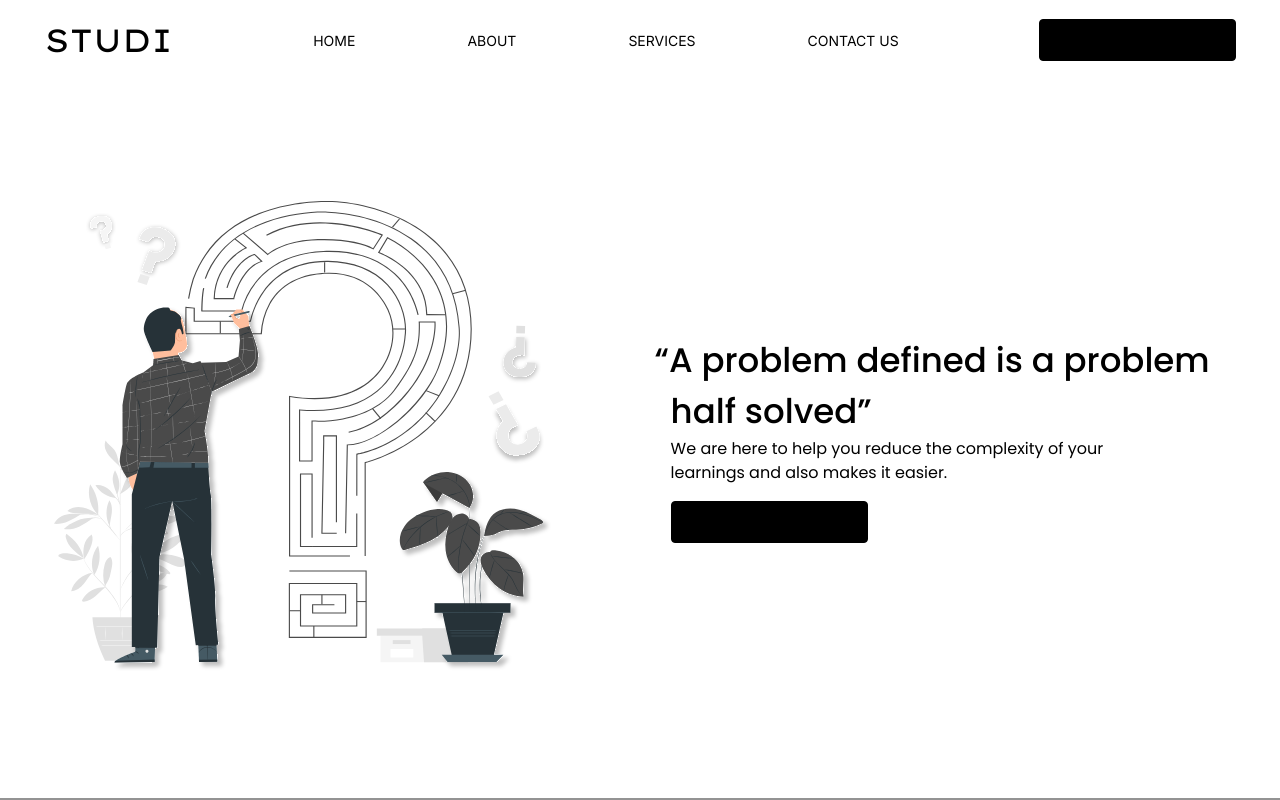
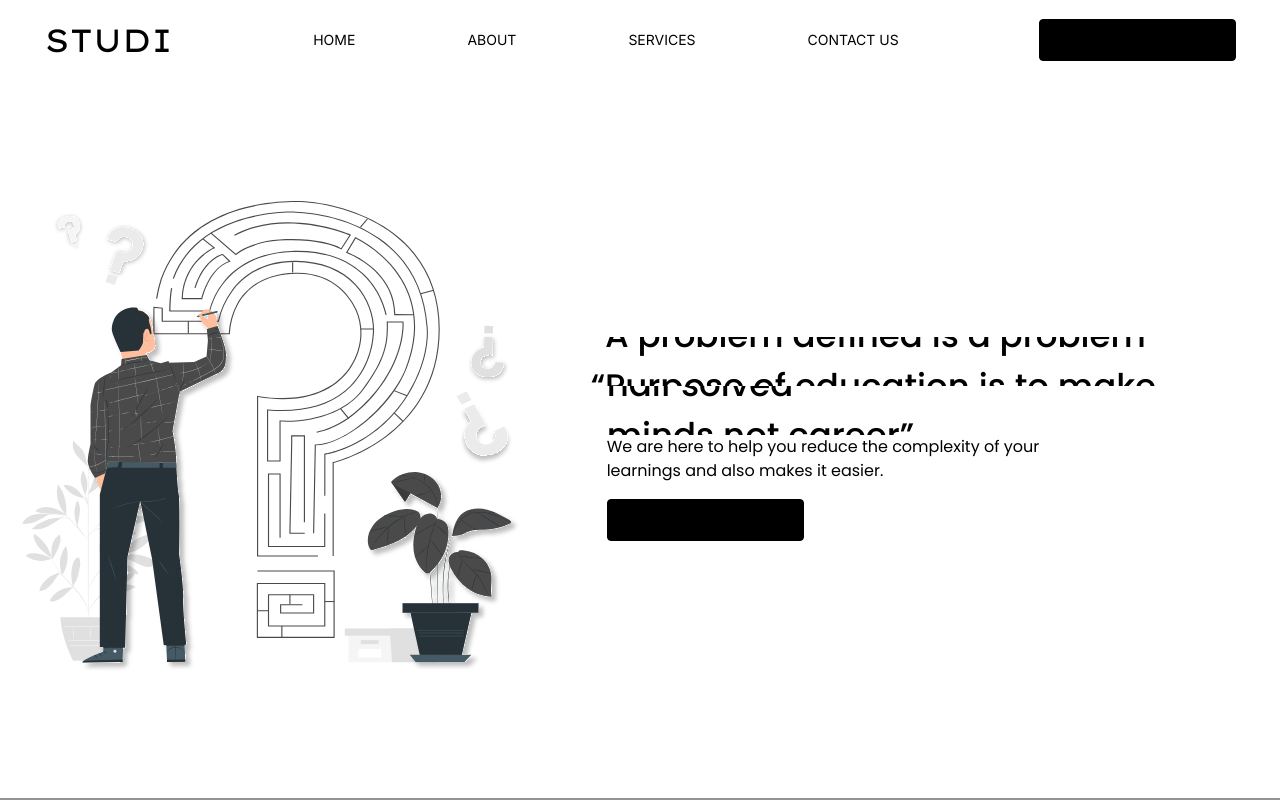
Before and after one commit to Arjun364/Studi, a React (Vite) app in the folder web/: page / in a window 1280 px wide. Shown: the top 800 px of the page. Built offline with nearby package versions, Linux system fonts and the light colour scheme.

Commit message:
Navbar  and heroPage
completed the basic navbar animations and heropage anmations and added btn states

```diff
--- a/web/src/App.css
+++ b/web/src/App.css
@@ -4,4 +4,5 @@
   padding: 2rem;
   text-align: center; */
   box-sizing: border-box;
+  /* scroll-behavior: smooth; */
 }
--- a/web/src/component/aboutPage/AboutPage.jsx
+++ b/web/src/component/aboutPage/AboutPage.jsx
@@ -5,7 +5,7 @@ import overiewimg from '../../assets/img2.svg'
 function AboutPage() {
   return (
     <>
-    <div className="about-container">
+    <div className="about-container" id='about'>
         <span className="heading1">About
         <hr className='about-horzline' />
         </span>
--- a/web/src/component/commonCss.css
+++ b/web/src/component/commonCss.css
@@ -41,14 +41,29 @@
 
 }
 
+/*button-section____________________________________________ */
+
 .btn{
     width:12.313rem;
     height: 2.625rem;
     border-radius: 0.25rem;
     border:.1rem solid black;
     background-color: black;
+    transition: all .3s ease-in;
 
 }
+
+.btn:hover{
+    cursor: pointer;
+    background-color: white;
+    color: black;
+}
+.btn:active{
+    background-color: rgb(96, 96, 96);
+    color: white;
+    border-color:rgb(96, 96, 96) ;
+}
+
 
 li{
     list-style: none;
--- a/web/src/component/contactPage/ContactPage.jsx
+++ b/web/src/component/contactPage/ContactPage.jsx
@@ -5,7 +5,7 @@ import { FaEnvelope, FaInstagram , FaLinkedin } from "react-icons/fa";
 function ContactPage() {
   return (
     <>
-    <div className="contact-container">
+    <div className="contact-container" id='contact'>
         <div className="top-section">
             <span className="normal-text-style">Get in Touch</span>
             <span className="heading1">Contact us</span>
--- a/web/src/component/heroPage/HeroPage.jsx
+++ b/web/src/component/heroPage/HeroPage.jsx
@@ -4,7 +4,7 @@ import illustration1 from '../../assets/img1.svg'
 function HeroPage() {
     return (
         <>
-            <div className="hero-section">
+            <div className="hero-section" id='home'>
                 <div className="left-section">
                     <img src={illustration1} alt="illustration ont loading " srcset="" />
 
@@ -14,9 +14,11 @@ function HeroPage() {
                         <div className=" main-heading heading1">
                             <div className="upper-section">
                                 <span>“A problem defined is a problem</span>
+                                <span>“Purpose of education is to make</span>
                             </div>
                             <div className="lower-section">
                                 <span> half solved”</span>
+                                <span> minds not career”</span>
                             </div>
                         </div>
                         <div className="overview-section normal-text-style">
--- a/web/src/component/heroPage/heropage.css
+++ b/web/src/component/heroPage/heropage.css
@@ -25,8 +25,52 @@
 .main-heading .upper-section{
     position: relative;
     left: -1rem;
+    width: 40.688rem;
+    height: 3.063rem;
+    /* border: 1px solid black; */
+    display: flex;
+    flex-direction: column;
+    overflow:hidden;
+}
+
+
+.main-heading .lower-section{
+    width: 40.688rem;
+    height: 3.063rem;
+    /* border: 1px solid black; */
+    display: flex;
+    flex-direction: column;
+    overflow:hidden;
 }
 
 .overview-section{
     width: 28.188rem;
 }
+
+.main-heading span{
+    position: relative;
+    top: 0;
+    left: 0;
+    animation-name: heroheading;
+    animation-duration: 6000ms;
+    animation-delay: 1s;
+    animation-iteration-count: infinite;
+}
+
+@keyframes heroheading {
+    0%{
+        top: 0rem;
+    }
+    25%{
+        top: -3.5rem;
+    }
+    50%{
+        top: 0rem;
+    }
+    75%{
+        top: -3.5rem;
+    }
+    100%{
+        top: 0rem;
+    }
+}
--- a/web/src/component/navigationbar/NavStyle.css
+++ b/web/src/component/navigationbar/NavStyle.css
@@ -27,10 +27,28 @@
 }
 .menu-list li {
     list-style: none;
+    overflow: hidden;
 }
-/* .menu-list li a{
-    text-decoration: none;
-    color: black;
-} */
+
+.menu-list li a::after{
+    content: '';
+    position: relative;
+    top: 0;
+    left: -6rem;
+    background-color: black;
+    display: block;
+    width: 100%;
+    height: .1rem;
+    transition: all .2s ease-in;
+}
+.menu-list li a:hover::after{
+    left: 0;
+}
+.menu-list li a:target::after{
+    left: 0;
+    background-color: red;
+}
+
+
 
 /* right nav-------------------------------------------------- */
--- a/web/src/component/navigationbar/NavigationBar.jsx
+++ b/web/src/component/navigationbar/NavigationBar.jsx
@@ -12,10 +12,10 @@ function NavigationBar() {
                 </div>
                 <div className="middle-section">
                     <ul className="menu-list">
-                        <li><a className='navigation-Text-Style' href="">Home</a></li>
-                        <li><a className='navigation-Text-Style' href="">About</a></li>
-                        <li><a className='navigation-Text-Style' href="">Services</a></li>
-                        <li><a className='navigation-Text-Style' href="">contact us</a></li>
+                        <li><a className='navigation-Text-Style' href="#home">Home</a></li>
+                        <li><a className='navigation-Text-Style' href="#about">About</a></li>
+                        <li><a className='navigation-Text-Style' href="#service">Services</a></li>
+                        <li><a className='navigation-Text-Style' href="#contact">contact us</a></li>
                     </ul>
                 </div>
                 <div className="right-section">
--- a/web/src/component/servicePage/ServicePage.jsx
+++ b/web/src/component/servicePage/ServicePage.jsx
@@ -4,7 +4,7 @@ import { FaChevronCircleRight,FaChevronCircleLeft } from "react-icons/fa";
 function ServicePage() {
     return (
         <>
-            <div className="service-container">
+            <div className="service-container" id='service'>
                 <div className="top-section">
                     <span className="heading1">Services</span>
                     <hr className="service-lineHoriz" />
--- a/web/src/index.css
+++ b/web/src/index.css
@@ -2,6 +2,7 @@
   box-sizing: border-box;
   margin: 0;
   padding: 0;
+  scroll-behavior: smooth;
 }
 :root {
   font-family: Inter, system-ui, Avenir, Helvetica, Arial, sans-serif;
```
